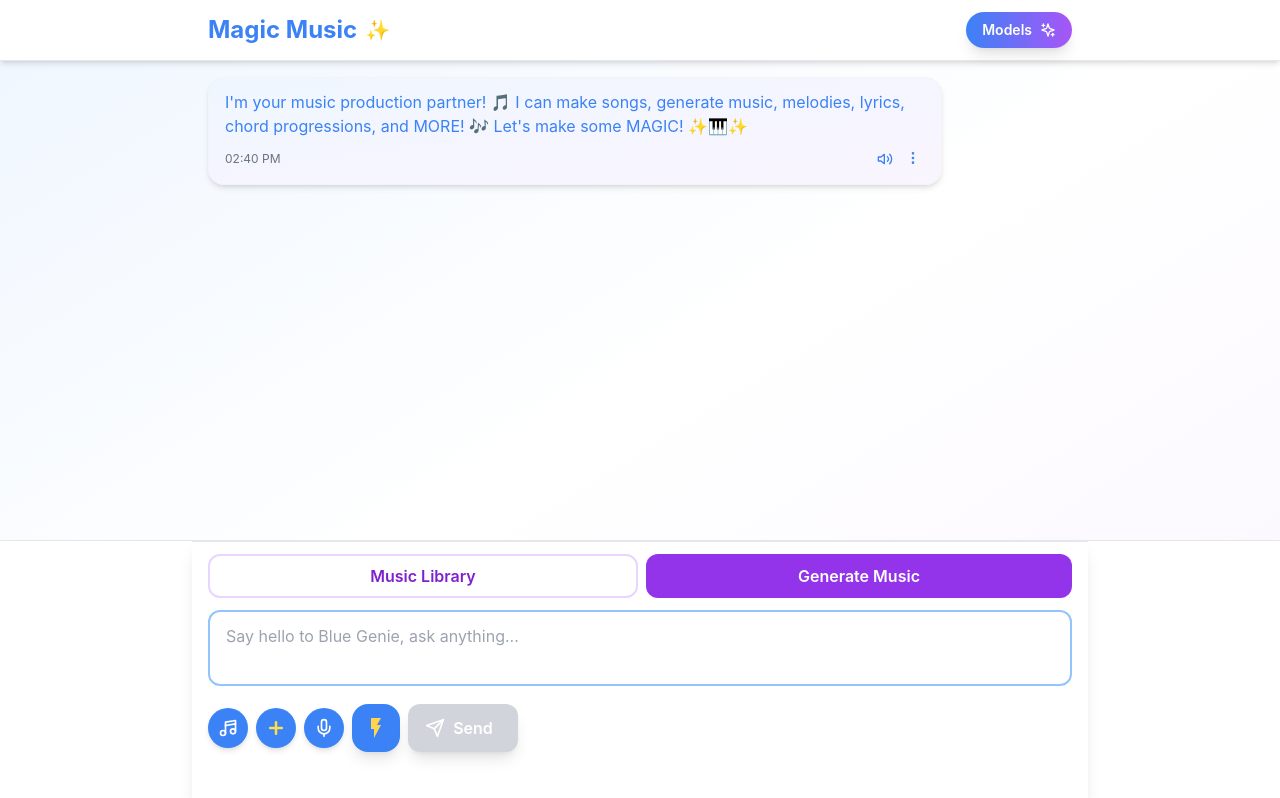
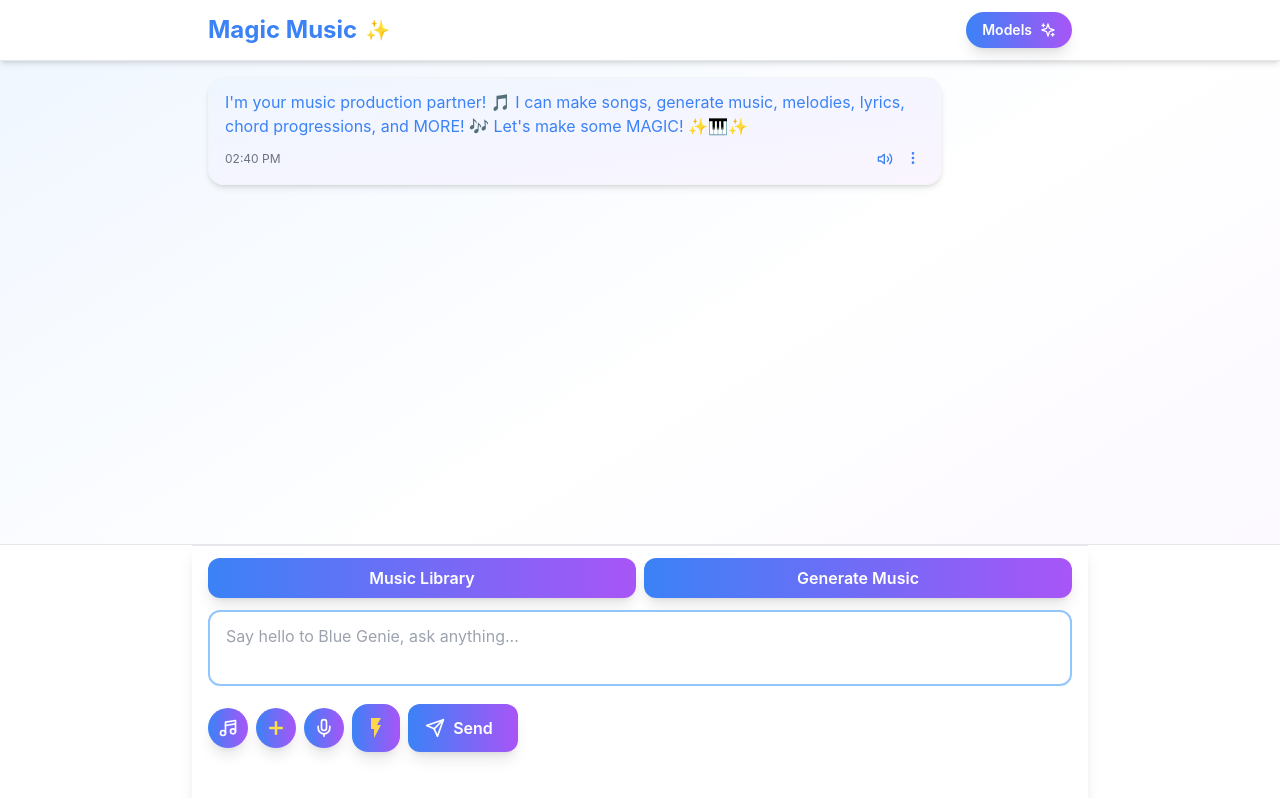
Before and after one commit to jerrymcma/bluegenie, a React (Vite) app in the folder bluegenie-web/: page / in a window 1280 px wide. Both pictures are taken after a click on the button 228 px from the left and 728 px from the top of the page. Built offline with nearby package versions, Linux system fonts and the light colour scheme; grey boxes are pictures that could not be loaded.

Commit message:
Gradient_buttons_and_music_copy

```diff
--- a/bluegenie-web/src/components/ChatInput.tsx
+++ b/bluegenie-web/src/components/ChatInput.tsx
@@ -116,6 +116,7 @@ export function ChatInput({ onShowFavorites, onMusicClick, onOpenMusicGenerator,
 
   const isMusicPersonality = currentPersonality.id === 'music_composer';
   const unreadMusicCount = musicLibrary.filter((track) => !track.isRead).length;
+  const gradientButtonClass = 'bg-gradient-to-r from-blue-500 to-purple-500 text-white hover:from-blue-600 hover:to-purple-600 transition-all shadow-lg hover:shadow-xl';
 
   return (
     <div
@@ -155,18 +156,18 @@ export function ChatInput({ onShowFavorites, onMusicClick, onOpenMusicGenerator,
           <div className="mb-3 flex flex-wrap gap-2">
             <button
               onClick={onOpenMusicLibrary}
-              className={`flex-1 min-w-[160px] px-4 py-2 rounded-xl border-2 font-semibold transition-colors flex items-center justify-center gap-2 ${unreadMusicCount > 0 ? 'border-purple-400 text-purple-800 bg-purple-50' : 'border-purple-200 text-purple-700 hover:bg-purple-50 hover:border-purple-300'}`}
+              className={`flex-1 min-w-[160px] px-4 py-2 rounded-xl font-semibold flex items-center justify-center gap-2 ${gradientButtonClass}`}
             >
               <span>Music Library</span>
               {unreadMusicCount > 0 && (
-                <span className="min-w-[24px] h-6 px-2 rounded-full bg-purple-600 text-white text-xs flex items-center justify-center">
+                <span className="min-w-[24px] h-6 px-2 rounded-full bg-white/20 text-white text-xs flex items-center justify-center">
                   {unreadMusicCount}
                 </span>
               )}
             </button>
             <button
               onClick={onOpenMusicGenerator}
-              className="flex-1 min-w-[160px] px-4 py-2 rounded-xl bg-purple-600 text-white font-semibold hover:bg-purple-700 transition-colors"
+              className={`flex-1 min-w-[160px] px-4 py-2 rounded-xl font-semibold ${gradientButtonClass}`}
             >
               Generate Music
             </button>
@@ -192,7 +193,7 @@ export function ChatInput({ onShowFavorites, onMusicClick, onOpenMusicGenerator,
                 {/* Music Button on left */}
                 <button
                     onClick={onMusicClick}
-                    className="w-10 h-10 flex items-center justify-center bg-blue-500 text-white rounded-full hover:bg-blue-600 transition-colors shadow-md hover:shadow-lg"
+                    className={`w-10 h-10 flex items-center justify-center rounded-full ${gradientButtonClass}`}
                     title="Generate Music"
                 >
                     <Music4 className="w-5 h-5" />
@@ -202,7 +203,7 @@ export function ChatInput({ onShowFavorites, onMusicClick, onOpenMusicGenerator,
                 <div className="relative">
                     <button
                         onClick={() => setShowImageOptions(!showImageOptions)}
-                        className="w-10 h-10 flex items-center justify-center bg-blue-500 text-white rounded-full hover:bg-blue-600 transition-colors shadow-md hover:shadow-lg"
+                        className={`w-10 h-10 flex items-center justify-center rounded-full ${gradientButtonClass}`}
                         title="Open Blue Genie tools"
                     >
                         <Plus className="w-5 h-5 text-yellow-300" strokeWidth={3} />
@@ -242,14 +243,14 @@ export function ChatInput({ onShowFavorites, onMusicClick, onOpenMusicGenerator,
                 </div>
 
                 {/* Voice Button */}
-                <button onClick={handleVoiceToggle} className={`w-10 h-10 flex items-center justify-center rounded-full transition-colors shadow-md hover:shadow-lg ${isListening ? 'bg-red-500 text-white hover:bg-red-600' : 'bg-blue-500 text-white hover:bg-blue-600'}`} title={isListening ? 'Stop listening' : 'Start voice input'}>
+                <button onClick={handleVoiceToggle} className={`w-10 h-10 flex items-center justify-center rounded-full ${gradientButtonClass}`} title={isListening ? 'Stop listening' : 'Start voice input'}>
                     {isListening ? <MicOff className="w-5 h-5" /> : <Mic className="w-5 h-5" />}
                 </button>
 
                 {/* Spark Idea Button */}
                 <button
                     onClick={handleSparkIdea}
-                    className="w-12 h-12 flex items-center justify-center bg-blue-500 rounded-2xl shadow-lg hover:shadow-2xl hover:bg-blue-600 transition-all"
+                    className={`w-12 h-12 flex items-center justify-center rounded-2xl ${gradientButtonClass}`}
                     title="Blue Genie Idea"
                 >
                     <FlashOnIcon className="w-6 h-6" color="#FFD54F" />
@@ -261,7 +262,7 @@ export function ChatInput({ onShowFavorites, onMusicClick, onOpenMusicGenerator,
             <button
                 onClick={handleSend}
                 disabled={(!messageText.trim() && !selectedImagePreview) || isLoading}
-                className="min-w-[110px] flex items-center justify-center gap-2 bg-blue-500 text-white pl-4 pr-6 py-3 rounded-xl hover:bg-blue-600 disabled:bg-gray-300 disabled:cursor-not-allowed transition-colors shadow-lg"
+                className={`min-w-[110px] flex items-center justify-center gap-2 pl-4 pr-6 py-3 rounded-xl ${gradientButtonClass} disabled:bg-gray-300 disabled:cursor-not-allowed`}
             >
                 <Send className="w-5 h-5" />
                 <span className="font-semibold">Send</span>
--- a/bluegenie-web/src/services/musicService.ts
+++ b/bluegenie-web/src/services/musicService.ts
@@ -36,7 +36,7 @@ class MusicService {
         return 'The music job did not finish successfully. Please try a simpler prompt or try again soon.';
       }
 
-      return `✨ Sparki composed your song! Download it here: ${outputUrl}`;
+      return `✨ Blue Genie composed your song! Download it here: ${outputUrl}`;
     } catch (error: unknown) {
       console.error('MusicService.generateClip error', error);
 
```
